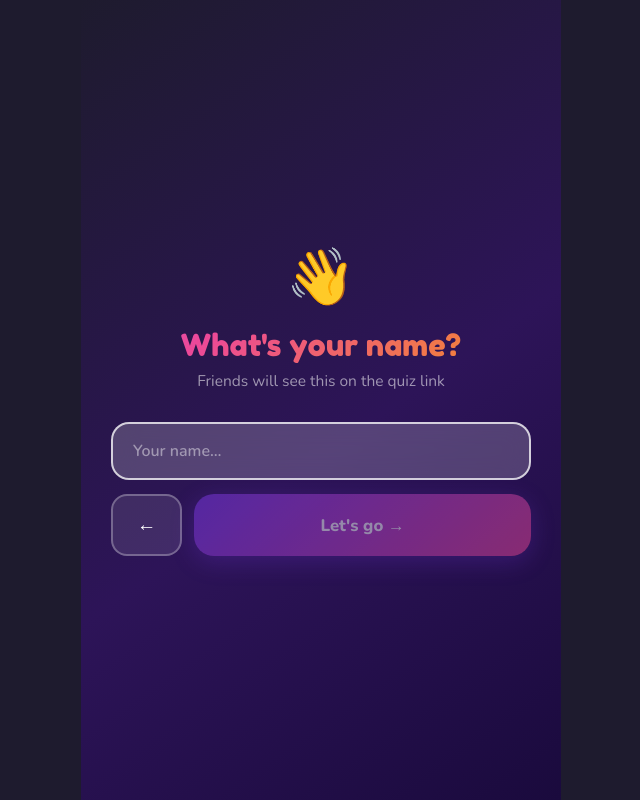
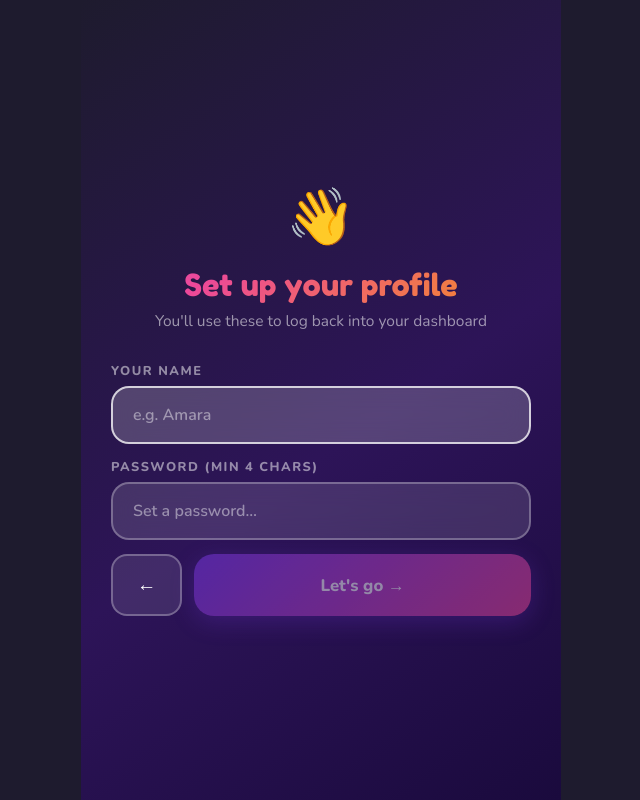
Before and after one commit to Awesome-DC/friends, a React (Vite) app in the folder client/: page / in a window 1280 px wide. Both pictures are taken after a click on the button "✏️ Create My Quiz". Shown: the whole page, without its empty margins (319-959 px from the left). Built offline with nearby package versions, Linux system fonts and the light colour scheme.

Commit message:
Add files via upload

```diff
--- a/client/src/FriendQuiz.jsx
+++ b/client/src/FriendQuiz.jsx
@@ -3,7 +3,7 @@
 import { useState, useEffect, useCallback, useRef } from "react";
 import { RELATIONS } from "./lib/questions";
 import { PRESET_SETS, getUnsplashPhoto } from "./lib/presets";
-import { createQuiz, getQuizByCode, saveResult, getResultsForQuiz } from "./lib/api";
+import { createQuiz, getQuizByCode, saveResult, getResultsForQuiz, loginCreator } from "./lib/api";
 import { useNotifications } from "./hooks/useNotifications";
 
 // ── Fonts ──────────────────────────────────────────────────────────────────
@@ -264,13 +264,19 @@ function ShareButtons({url,creatorName,score,pct}) {
 // ── Step 1: Creator name ───────────────────────────────────────────────────
 function CreatorNameScreen({onBack,onNext}) {
   const [name,setName]=useState("");
+  const [password,setPassword]=useState("");
+  const canProceed = name.trim() && password.trim().length >= 4;
   return (
     <DarkScreen>
       <div style={{fontSize:"3.5rem",textAlign:"center",marginBottom:16}}>👋</div>
-      <Logo text="What's your name?" size="1.9rem"/>
-      <Sub>Friends will see this on the quiz link</Sub>
-      <input className="fq-input" value={name} onChange={e=>setName(e.target.value)} placeholder="Your name…" onKeyDown={e=>{if(e.key==="Enter"&&name.trim())onNext(name.trim());}} style={{marginBottom:14}} autoFocus/>
-      <Row><BackBtn onClick={onBack}/><button className="fq-btn fq-btn-primary" onClick={()=>onNext(name.trim())} disabled={!name.trim()} style={{flex:1}}>Let's go →</button></Row>
+      <Logo text="Set up your profile" size="1.9rem"/>
+      <Sub>You'll use these to log back into your dashboard</Sub>
+      <label style={{fontFamily:"'Nunito',sans-serif",fontSize:"0.8rem",fontWeight:800,color:"rgba(255,255,255,0.5)",textTransform:"uppercase",letterSpacing:"1.5px",display:"block",marginBottom:6}}>Your name</label>
+      <input className="fq-input" value={name} onChange={e=>setName(e.target.value)} placeholder="e.g. Amara" style={{marginBottom:14}} autoFocus/>
+      <label style={{fontFamily:"'Nunito',sans-serif",fontSize:"0.8rem",fontWeight:800,color:"rgba(255,255,255,0.5)",textTransform:"uppercase",letterSpacing:"1.5px",display:"block",marginBottom:6}}>Password (min 4 chars)</label>
+      <input className="fq-input" type="password" value={password} onChange={e=>setPassword(e.target.value)} placeholder="Set a password…" onKeyDown={e=>{if(e.key==="Enter"&&canProceed)onNext(name.trim(),password.trim());}} style={{marginBottom:14}}/>
+      {password.length>0&&password.length<4&&<p style={{fontFamily:"'Nunito',sans-serif",color:"#f87171",fontSize:"0.82rem",marginBottom:10}}>Password must be at least 4 characters</p>}
+      <Row><BackBtn onClick={onBack}/><button className="fq-btn fq-btn-primary" onClick={()=>onNext(name.trim(),password.trim())} disabled={!canProceed} style={{flex:1}}>Let's go →</button></Row>
     </DarkScreen>
   );
 }
@@ -920,9 +926,14 @@ function AnswerPickerScreen({sets, creatorName, onBack, onDone}) {
 // ══════════════════════════════════════════════════════════════
 //  HOME
 // ══════════════════════════════════════════════════════════════
-function HomeScreen({onCreate,onTake}) {
+function HomeScreen({onCreate,onTake,onLogin}) {
   return (
-    <DarkScreen>
+    <div style={{height:"100%",background:`linear-gradient(145deg,${C.dark} 0%,#2d1458 55%,#1a0a3d 100%)`,display:"flex",flexDirection:"column",alignItems:"center",justifyContent:"center",padding:"2rem 1.5rem",position:"relative"}}>
+      {/* Dashboard login icon — top right */}
+      <button onClick={onLogin} style={{position:"absolute",top:16,right:16,background:"rgba(255,255,255,0.08)",border:"1px solid rgba(255,255,255,0.18)",borderRadius:14,width:44,height:44,fontSize:"1.3rem",cursor:"pointer",display:"flex",alignItems:"center",justifyContent:"center"}} title="Login to my dashboard">
+        👤
+      </button>
+      <div style={{width:"100%",maxWidth:420,animation:"fadeUp 0.5s ease"}}>
         <Logo size="clamp(2.6rem,9vw,3.8rem)"/>
         <Sub mb="2.5rem">Create a quiz about yourself.<br/>See how well your friends really know you 👀</Sub>
         <div style={{fontSize:"2.4rem",textAlign:"center",letterSpacing:10,marginBottom:"2.5rem"}}>🧠💛🤩🫶🔥</div>
@@ -930,6 +941,44 @@ function HomeScreen({onCreate,onTake}) {
           <button className="fq-btn fq-btn-primary" onClick={onCreate} style={{fontSize:"1.1rem",padding:"18px"}}>✏️ Create My Quiz</button>
           <button className="fq-btn fq-btn-ghost" onClick={onTake}>🔗 Enter a Friend's Code</button>
         </div>
+      </div>
+    </div>
+  );
+}
+
+function LoginScreen({onBack,onSuccess}) {
+  const [username,setUsername]=useState("");
+  const [password,setPassword]=useState("");
+  const [loading,setLoading]=useState(false);
+  const [error,setError]=useState("");
+
+  async function handleLogin() {
+    if(!username.trim()||!password.trim()){setError("Enter your name and password");return;}
+    setLoading(true);setError("");
+    try{
+      const data=await loginCreator({username:username.trim(),password:password.trim()});
+      onSuccess(data);
+    }catch(e){
+      setError(e.message||"Login failed. Check your name and password.");
+    }finally{setLoading(false);}
+  }
+
+  return (
+    <DarkScreen>
+      <div style={{fontSize:"3rem",textAlign:"center",marginBottom:16}}>👤</div>
+      <Logo text="My Dashboard" size="1.9rem"/>
+      <Sub>Log back into your quiz dashboard</Sub>
+      <label style={{fontFamily:"'Nunito',sans-serif",fontSize:"0.8rem",fontWeight:800,color:"rgba(255,255,255,0.5)",textTransform:"uppercase",letterSpacing:"1.5px",display:"block",marginBottom:6}}>Your name</label>
+      <input className="fq-input" value={username} onChange={e=>{setUsername(e.target.value);setError("");}} placeholder="e.g. Amara" style={{marginBottom:14}} autoFocus/>
+      <label style={{fontFamily:"'Nunito',sans-serif",fontSize:"0.8rem",fontWeight:800,color:"rgba(255,255,255,0.5)",textTransform:"uppercase",letterSpacing:"1.5px",display:"block",marginBottom:6}}>Password</label>
+      <input className="fq-input" type="password" value={password} onChange={e=>{setPassword(e.target.value);setError("");}} placeholder="Your password…" onKeyDown={e=>{if(e.key==="Enter")handleLogin();}} style={{marginBottom:14}}/>
+      {error&&<p style={{fontFamily:"'Nunito',sans-serif",color:"#f87171",fontSize:"0.88rem",marginBottom:12,textAlign:"center"}}>{error}</p>}
+      <Row>
+        <BackBtn onClick={onBack}/>
+        <button className="fq-btn fq-btn-primary" onClick={handleLogin} disabled={loading} style={{flex:1}}>
+          {loading?"Logging in…":"Login →"}
+        </button>
+      </Row>
     </DarkScreen>
   );
 }
@@ -949,7 +998,8 @@ export default function FriendQuiz() {
   const [localAnswers,setLocalAnswers]=useState([]);
   const [saving,setSaving]         =useState(false);
   const [pendingSets,setPendingSets]=useState([]);
-  const pendingSetsRef             =useRef([]);  // ref backup to avoid stale closure
+  const pendingSetsRef             =useRef([]);
+  const [creatorPassword,setCreatorPassword]=useState("");  // ref backup to avoid stale closure
   const go=useCallback(s=>setScreen(s),[]);
 
   useEffect(()=>{
@@ -985,7 +1035,7 @@ export default function FriendQuiz() {
       setsWithAnswers.forEach(s => { answers[s.id] = s.correctAnswer; });
       console.log("[handleQuizReady] setsWithAnswers count:", setsWithAnswers.length);
       console.log("[handleQuizReady] answers:", JSON.stringify(answers));
-      const payload = { creatorName, answers, sets: setsWithAnswers };
+      const payload = { creatorName, answers, sets: setsWithAnswers, password: creatorPassword };
       console.log("[handleQuizReady] payload sets count:", payload.sets.length);
       const result = await createQuiz(payload);
       console.log("[handleQuizReady] server response:", JSON.stringify(result));
@@ -1005,8 +1055,9 @@ export default function FriendQuiz() {
       {saving&&<div style={{position:"fixed",inset:0,background:"rgba(0,0,0,0.7)",zIndex:999,display:"flex",alignItems:"center",justifyContent:"center"}}><p style={{fontFamily:"'Fredoka One',cursive",fontSize:"1.5rem",color:"#fff"}}>Creating your quiz… 🎉</p></div>}
 
       {screen==="loading"       && <DarkScreen><p style={{fontFamily:"'Fredoka One',cursive",fontSize:"1.5rem",color:"rgba(255,255,255,0.4)",textAlign:"center"}}>Loading quiz…</p></DarkScreen>}
-      {screen==="home"          && <HomeScreen onCreate={()=>go("creator-name")} onTake={()=>go("enter-code")}/>}
-      {screen==="creator-name"  && <CreatorNameScreen onBack={()=>go("home")} onNext={name=>{setCreatorName(name);go("set-picker");}}/>}
+      {screen==="home"          && <HomeScreen onCreate={()=>go("creator-name")} onTake={()=>go("enter-code")} onLogin={()=>go("login")}/>}
+      {screen==="login"          && <LoginScreen onBack={()=>go("home")} onSuccess={data=>{setCreatorName(data.creator_name);setQuizMeta({id:data.id,code:data.code});go("dashboard");}}/>}
+      {screen==="creator-name"  && <CreatorNameScreen onBack={()=>go("home")} onNext={(name,pw)=>{setCreatorName(name);setCreatorPassword(pw);go("set-picker");}}/>}
       {screen==="set-picker"    && <SetPickerScreen creatorName={creatorName} onBack={()=>go("creator-name")} onDone={sets=>{setPendingSets(sets);go("answer-picker");}} />}
       {screen==="answer-picker"  && <AnswerPickerScreen sets={pendingSets} creatorName={creatorName} onBack={()=>go("set-picker")} onDone={setsWithAnswers=>{pendingSetsRef.current=setsWithAnswers;setPendingSets(setsWithAnswers);go("custom-prompt");}}/>}
       {screen==="custom-prompt" && <CustomPromptScreen selectedSets={pendingSetsRef.current} creatorName={creatorName} onDone={handleQuizReady}/>}
```
Lines whose indentation alone changed are shown as unchanged.
